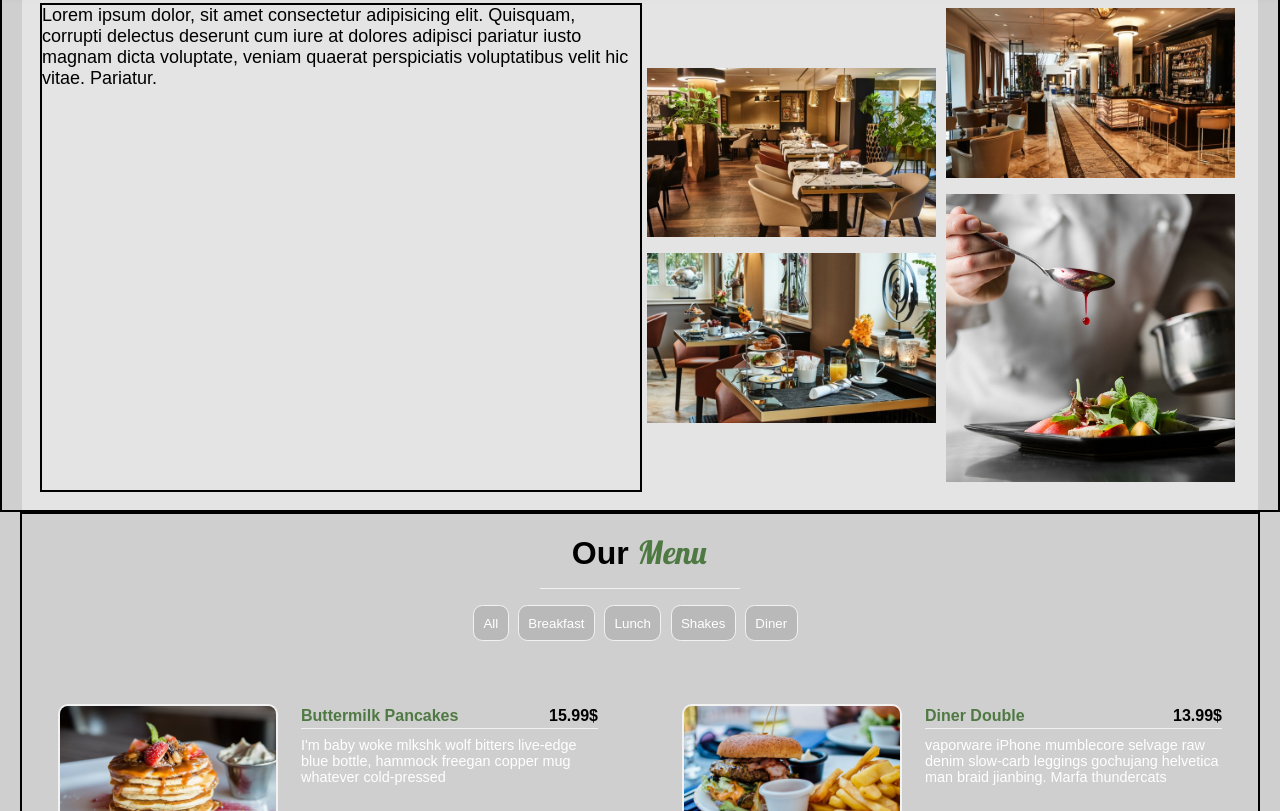
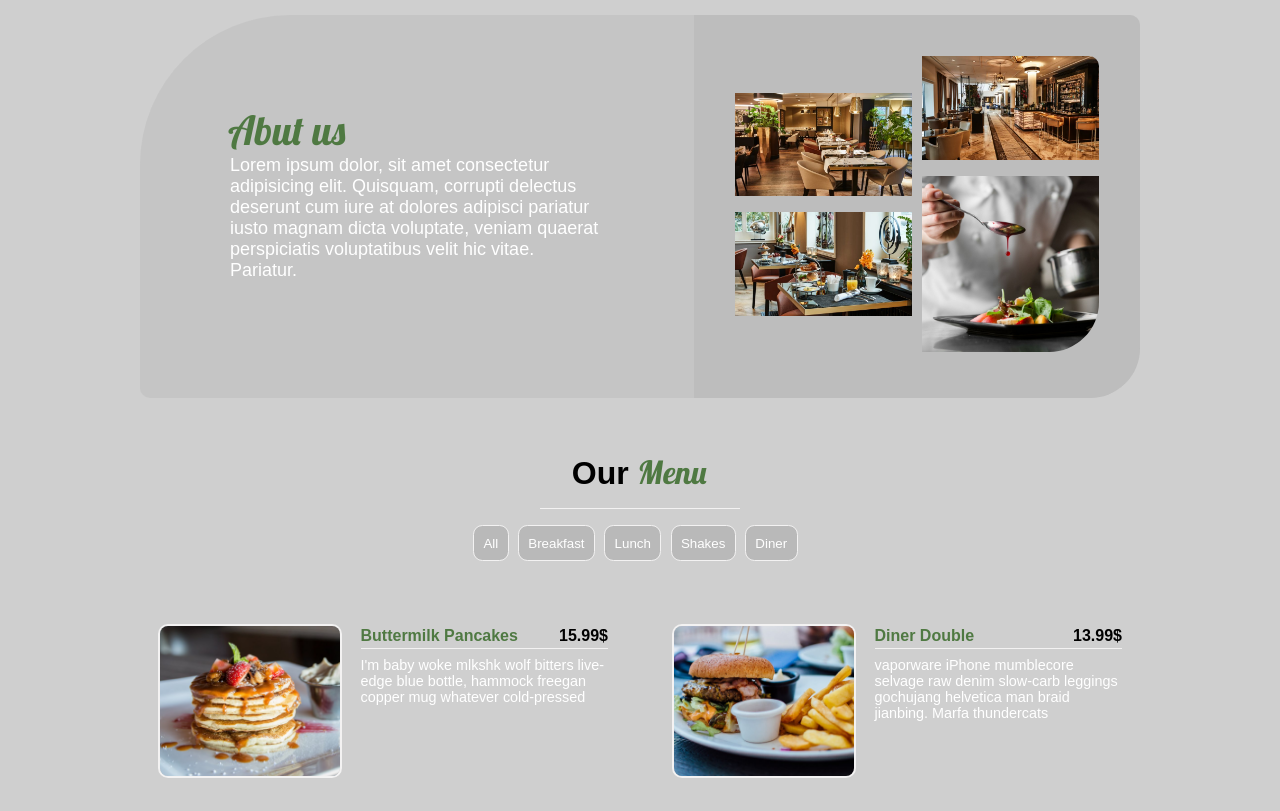
Before and after one commit to husicmirza/Restaurant, a plain HTML site: page index.html in a window 1280 px wide. Shown: the part 723-1534 px from the top of the page. Drawn offline with Linux system fonts and the light colour scheme.

Commit message:
section aubout us finished

```diff
--- a/index.html
+++ b/index.html
@@ -12,8 +12,7 @@
   </head>
   <body>
     <header class="nav-header">
-      <div class="container">
-        <nav class="nav-container">
+        <nav class="nav-container ">
           <div class="nav-logo"><h3>food castle</h3></div>
           <div class="nav-list">
             <ul>
@@ -31,11 +30,11 @@
           <h1 class="header-content-title">are you <span>Hungrey</span>? </h1>
           <h2>Dive into our splendid menu </h2>
         </div>
-      </div>
     </header>
-    <section class=" container ">
-      <div class="section-about-us">
-      <div class="about-us-desc container ">
+    <section class="about-us">
+      <div class="section-container-about-us  ">
+      <div class="about-us-desc  ">
+        <h1>Abut us</h1>
         <p>Lorem ipsum dolor, sit amet consectetur adipisicing elit. Quisquam, corrupti delectus deserunt cum iure at dolores adipisci pariatur iusto magnam dicta voluptate, veniam quaerat perspiciatis voluptatibus velit hic vitae. Pariatur.</p>
 
       </div>
@@ -44,9 +43,9 @@
           <div class="img-box "><img src="images/restaurant1.jpg"></div>
           <div class="img-box "><img src="images/restaurant2.jpg"></div>
         </div>
-        <div class="second-two-imgs ">
-          <div class="img-box "><img src="images/restaurant3.jpg"></div>
-          <div class="img-box "><img src="images/restaurant4.jpg"></div>
+        <div class="second-two-imgs  ">
+          <div class="img-box  "><img class="box3" src="images/restaurant3.jpg"></div>
+          <div class="img-box "><img class="box4" src="images/restaurant4.jpg"></div>
         </div>
 
 
@@ -54,8 +53,8 @@
       </div></div>
 
     </section>
-    <section class="menu container">
-
+    <section class="">
+      <div class="menu ">
         <div class="section-title ">
           <h4>our <span>menu</span></h4>
           <div class="underline"></div>
@@ -67,6 +66,7 @@
 
           </div>
       </div>
+    </div>
     </section>
 
     <footer>
--- a/styles.css
+++ b/styles.css
@@ -61,6 +61,7 @@ footer {
   padding: 0.5em 0;
   max-width: 900px;
   margin: 2em auto;
+  max-width: 1000px;
 }
 
 .nav-logo h3 {
@@ -115,20 +116,36 @@ footer {
 }
 
 /*---- ABOUT US SECTION ----- */
-.section-about-us {
-  max-width: 1200px;
-  margin: 0em auto;
-  padding: 1em;
+
+.section-container-about-us {
+  max-width: 1000px;
+  margin: 2em auto 0;
+  background: rgba(177, 177, 177, 0.336);
+  border-radius: 10px;
+  border-top-left-radius: 150px;
+  border-bottom-right-radius: 50px;
   display: flex;
-  background: rgba(255, 255, 255, 0.432);
 }
 .about-us-desc {
   width: 50%;
+  border-top-left-radius: 150px;
+  padding: 5em;
+  color: #ffffff;
 }
+.about-us-desc h1 {
+  font-family: "Lobster Two", cursive;
+  color: #4f7942;
+  font-size: 2.5rem;
+}
+
 .about-us-img-container {
   width: 50%;
   display: flex;
   align-items: center;
+  padding: 2em;
+  background: rgba(177, 177, 177, 0.418);
+  border-bottom-right-radius: 50px;
+  border-top-right-radius: 10px;
 }
 .first-two-imgs,
 .second-two-imgs {
@@ -144,12 +161,18 @@ footer {
   width: 100%;
   height: 100%;
 }
+.box3 {
+  border-top-right-radius: 10px;
+}
+.box4 {
+  border-bottom-right-radius: 50px;
+}
 
 /* MENU */
 
 .menu {
-  max-width: 1200px;
-  margin: 0 auto;
+  max-width: 1000px;
+  margin: 2em auto 0;
   padding: 1em;
 }
 .section-title {
```
